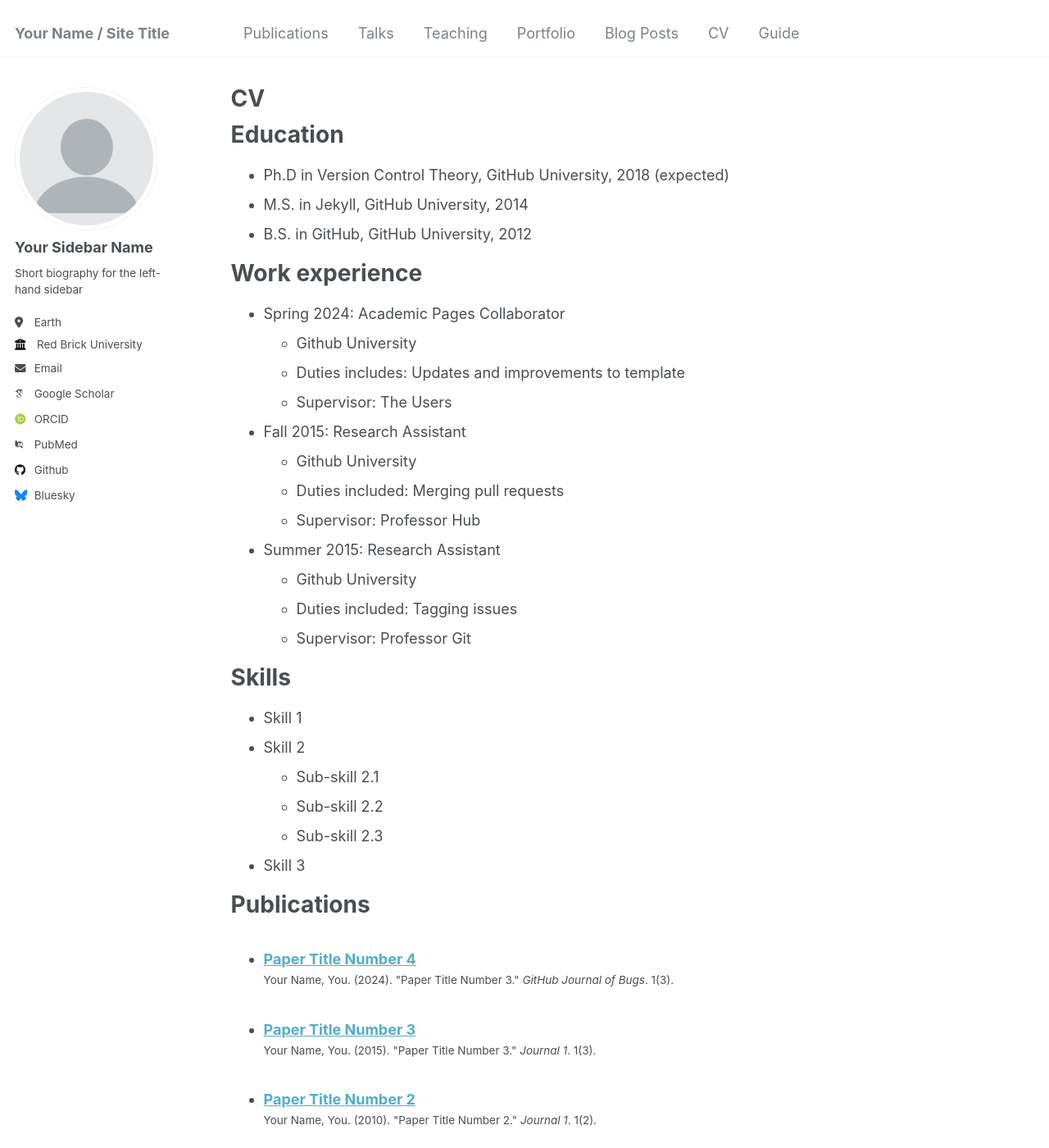
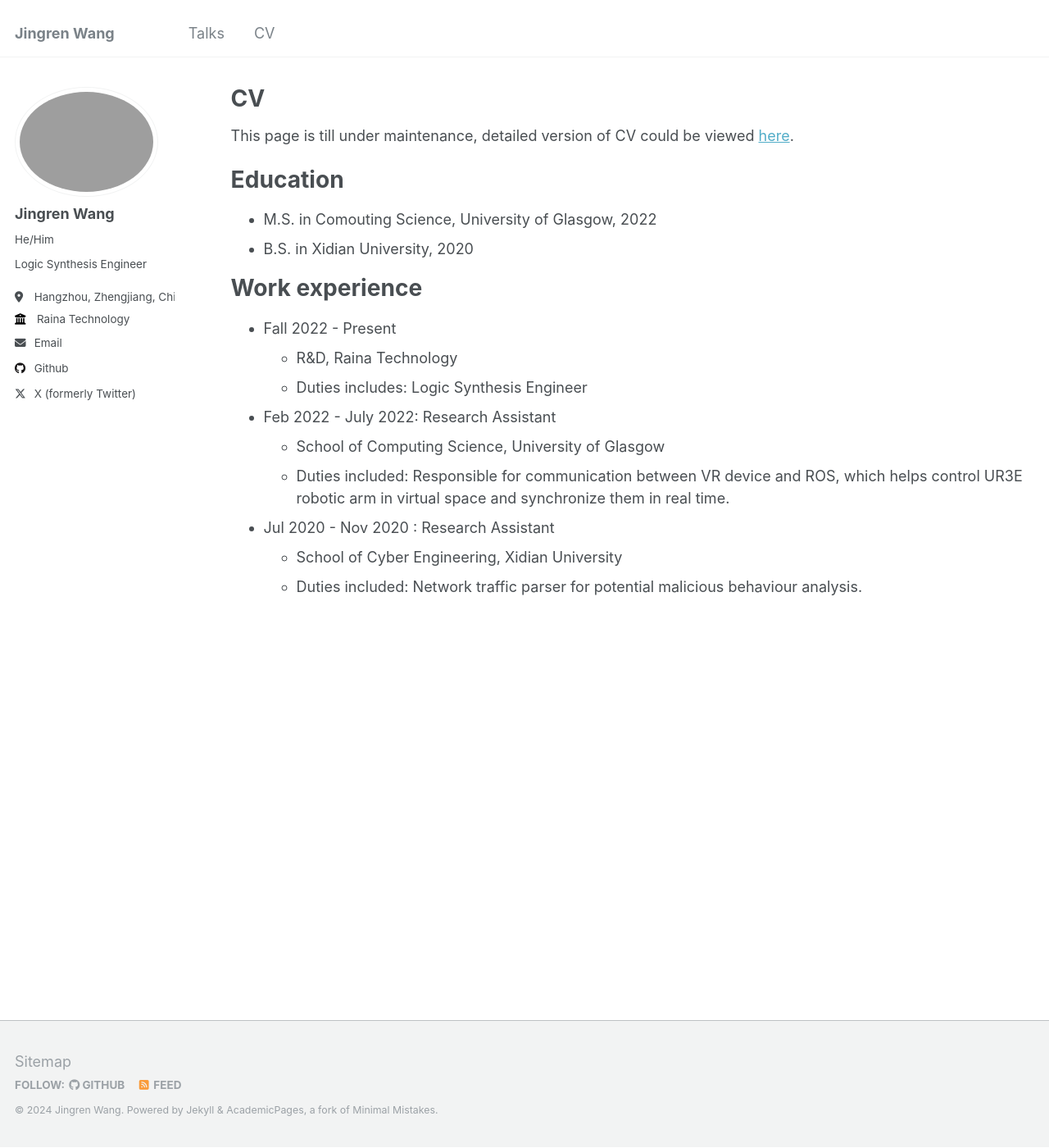
Before and after one commit to wjrforcyber/wjrforcyber.github.io, a Jekyll site: the page built from _pages/cv.md, in a window 1280 px wide and 1400 px high. Shown: the whole window at 82% size. Built offline with Jekyll 4.4.1, drawn with Linux system fonts in a browser that asks for light colours; some web fonts are replaced; some of the changed text lies outside the part shown.

```diff
--- a/_config.yml
+++ b/_config.yml
@@ -8,70 +8,70 @@
 
 # Basic Site Settings
 locale                   : "en-US"
-title                    : "Your Name / Site Title"
+title                    : "Jingren Wang"
 title_separator          : "-"
-name                     : &name "Your Name"
+name                     : &name "Jingren Wang"
 description              : &description "personal description"
-url                      : https://academicpages.github.io # the base hostname & protocol for your site e.g. "https://mmistakes.github.io"
+url                      : https://wjrforcyber.github.io # the base hostname & protocol for your site e.g. "https://mmistakes.github.io"
 baseurl                  : "" # the subpath of your site, e.g. "/blog"
-repository               : "academicpages/academicpages.github.io"
+repository               : "wjrforcyber/wjrforcyber.github.io"
 
 # Site Author - The following control what appear as part of the author content on the side bar.
 #               If a field is blank the icon and link will not appear, otherwise it will be shown.
 #               Additional customization can be done by editing /_includes/author-profile.html
 author:
   # Biographic information
-  avatar           : "profile.png"
-  name             : "Your Sidebar Name"
-  pronouns         : # example: "she/her"
-  bio              : "Short biography for the left-hand sidebar"
-  location         : "Earth"
-  employer         : "Red Brick University"
+  avatar           : "profile_pic.jpg"
+  name             : "Jingren Wang"
+  pronouns         : "He/Him"
+  bio              : "Logic Synthesis Engineer"
+  location         : "Hangzhou, Zhengjiang, China"
+  employer         : "Raina Technology"
   uri              : # URL
-  email            : "none@example.org"
+  email            : "jingrenwangcyber@gmail.com"
 
   # Academic websites
-  arxiv            : # URL - Update with the correct link to your profile
-  googlescholar    : "https://scholar.google.com/citations?user=PS_CX0AAAAAJ"
-  impactstory      : # URL
-  orcid            : "http://orcid.org/yourorcidurl"
-  semantic         : # URL
-  pubmed           : "https://www.ncbi.nlm.nih.gov/pubmed/?term=john+snow"
-  researchgate     : # URL
+  #arxiv            : # URL - Update with the correct link to your profile
+  #googlescholar    : "https://scholar.google.com/citations?user=PS_CX0AAAAAJ"
+  #impactstory      : # URL
+  #orcid            : "http://orcid.org/yourorcidurl"
+  #semantic         : # URL
+  #pubmed           : "https://www.ncbi.nlm.nih.gov/pubmed/?term=john+snow"
+  #researchgate     : # URL
 
   # Repositories and software development
-  bitbucket        : # Username - Update with your username on the site
-  codepen          : # Username
-  dribbble         : # Username
-  github           : "academicpages"
-  kaggle           : # Username
-  stackoverflow    : # User number or user number and name (i.e., use "1" or "1/jeff-atwood")
+  #bitbucket        : # Username - Update with your username on the site
+  #codepen          : # Username
+  #dribbble         : # Username
+  github           : "wjrforcyber"
+  #kaggle           : # Username
+  #stackoverflow    : # User number or user number and name (i.e., use "1" or "1/jeff-atwood")
 
   # Social media
-  bluesky          : "bsky.app" # Replace this with you Bluesky username
-  facebook         : # Username
-  flickr           : # Username
-  foursquare       : # Username
-  goodreads        : # Username
-  google_plus      : # Username
-  keybase          : # Username
-  instagram        : # Username
-  lastfm           : # Username
-  linkedin         : # Username
-  mastodon         : # URL
-  medium           : # URL
-  pinterest        : # Username
-  soundcloud       : # Username
-  steam            : # Username
-  telegram         : # URL
-  tumblr           : # Username
-  twitter          : # Username for X / Twitter
-  vine             : # Username
-  weibo            : # Username
-  wikipedia        : # Username
-  xing             : # Username
-  youtube          : # Username
-  zhihu            : # URL
+  #bluesky          : "bsky.app" # Replace this with you Bluesky username
+  #facebook         : # Username
+  #flickr           : # Username
+  #foursquare       : # Username
+  #goodreads        : # Username
+  #google_plus      : # Username
+  #keybase          : # Username
+  #instagram        : # Username
+  #lastfm           : # Username
+  #linkedin         : # Username
+  #mastodon         : # URL
+  #medium           : # URL
+  #pinterest        : # Username
+  #soundcloud       : # Username
+  #steam            : # Username
+  #telegram         : # URL
+  #tumblr           : # Username
+  twitter          : JingrenWang419
+  #vine             : # Username
+  #weibo            : # Username
+  #wikipedia        : # Username
+  #xing             : # Username
+  #youtube          : # Username
+  #zhihu            : # URL
 
 # Publication Category - The following the list of publication categories and their headings
 publication_category:
--- a/_pages/cv.md
+++ b/_pages/cv.md
@@ -9,30 +9,29 @@ redirect_from:
 
 {% include base_path %}
 
+This page is till under maintenance, detailed version of CV could be viewed [here](../files/wjr_cv.pdf).
+
 Education
 ======
-* Ph.D in Version Control Theory, GitHub University, 2018 (expected)
-* M.S. in Jekyll, GitHub University, 2014
-* B.S. in GitHub, GitHub University, 2012
+<!--* Ph.D in Version Control Theory, GitHub University, 2018 (expected)-->
+* M.S. in Comouting Science, University of Glasgow, 2022
+* B.S. in Xidian University, 2020
 
 Work experience
 ======
-* Spring 2024: Academic Pages Collaborator
-  * Github University
-  * Duties includes: Updates and improvements to template
-  * Supervisor: The Users
+* Fall 2022 - Present
+  * R&D, Raina Technology
+  * Duties includes: Logic Synthesis Engineer
 
-* Fall 2015: Research Assistant
-  * Github University
-  * Duties included: Merging pull requests
-  * Supervisor: Professor Hub
+* Feb 2022 - July 2022: Research Assistant
+  * School of Computing Science, University of Glasgow
+  * Duties included: Responsible for communication between VR device and ROS, which helps control UR3E robotic arm in virtual space and synchronize them in real time.
 
-* Summer 2015: Research Assistant
-  * Github University
-  * Duties included: Tagging issues
-  * Supervisor: Professor Git
+* Jul 2020 - Nov 2020 : Research Assistant
+  * School of Cyber Engineering, Xidian University
+  * Duties included: Network traffic parser for potential malicious behaviour analysis.
 
-Skills
+<!--Skills
 ======
 * Skill 1
 * Skill 2
@@ -61,4 +60,4 @@ Teaching
 
 Service and leadership
 ======
-* Currently signed in to 43 different slack teams
+* Currently signed in to 43 different slack teams-->
```
Also changed, not shown: _data/navigation.yml (+10 -10 lines), _pages/about.md (+3 -3 lines), _talks/2012-03-01-talk-1.md (deleted, +0 -11 lines), _talks/2013-03-01-tutorial-1.md (deleted, +0 -13 lines), _talks/2014-02-01-talk-2.md (deleted, +0 -13 lines), _talks/2014-03-01-talk-3.md (deleted, +0 -11 lines).
